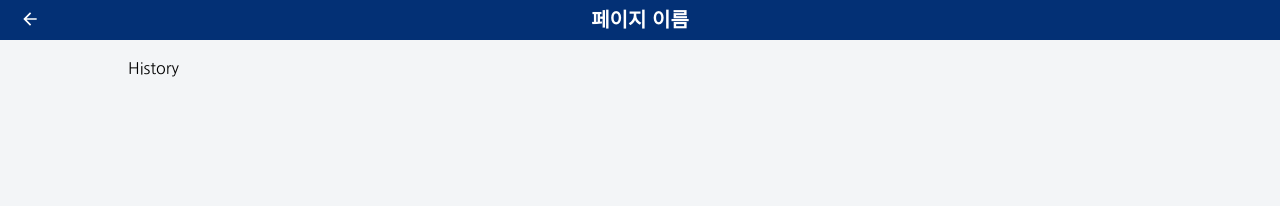
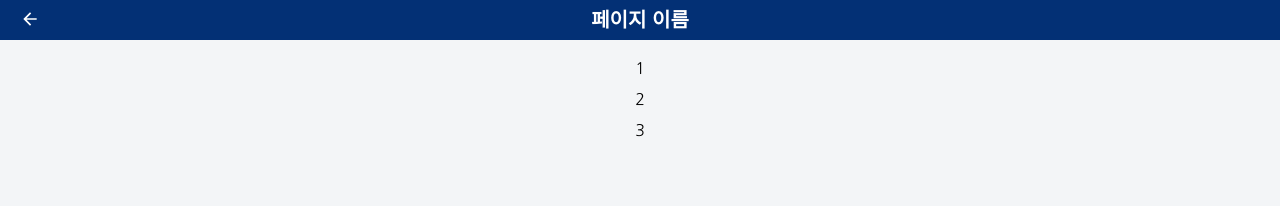
Before and after one commit to qqa108/PillSoGood, a React app in the folder frontend/src/: page /history in a window 1280 px wide. Shown: the top 206 px of the page. Built offline with nearby package versions, Linux system fonts and the light colour scheme; the HTML template or start-up script is replaced by a standard one.

Commit message:
feat : 복약 기록 페이지 추가

```diff
--- a/frontend/src/pages/History/index.jsx
+++ b/frontend/src/pages/History/index.jsx
@@ -1,5 +1,64 @@
+import styled from 'styled-components';
+import colors from '../../assets/colors';
+
+const history = [1, 2, 3];
+
+const HistoryContainer = styled.div`
+    min-height: calc(100vh - 140px);
+    display: flex;
+    flex-direction: column;
+    align-items: center;
+    & > *:not(:last-child) {
+        margin-bottom: 15px;
+    }
+`;
+
+const Text = styled.div`
+    font-size: 1.5rem;
+    font-weight: 700;
+    color: ${colors.point1};
+`;
+
+const Button = styled.div`
+    background-color: white;
+    padding: 10px 40px;
+    box-sizing: border-box;
+    border-radius: 6px;
+    border: 1.5px solid ${colors.point1};
+    color: ${colors.point1};
+    font-weight: 700;
+    font-size: 1.25rem;
+    width: 100%;
+    text-align: center;
+`;
+
+const HistoryWrapper = styled.div`
+    margin: auto 0px;
+    display: flex;
+    flex-direction: column;
+    align-items: center;
+    & > *:not(:last-child) {
+        margin-bottom: 50px;
+    }
+`;
+
+const HistoryItem = styled.div``;
+
 function History() {
-    return <>History</>;
+    return (
+        <HistoryContainer>
+            {history.length > 0 ? (
+                history.map((e, i) => {
+                    return <HistoryItem key={e}>{e}</HistoryItem>;
+                })
+            ) : (
+                <HistoryWrapper>
+                    <Text>등록된 복약 기록이 없습니다.</Text>
+                    <Button>복약 기록 불러오기</Button>
+                </HistoryWrapper>
+            )}
+        </HistoryContainer>
+    );
 }
 
 export default History;
```
